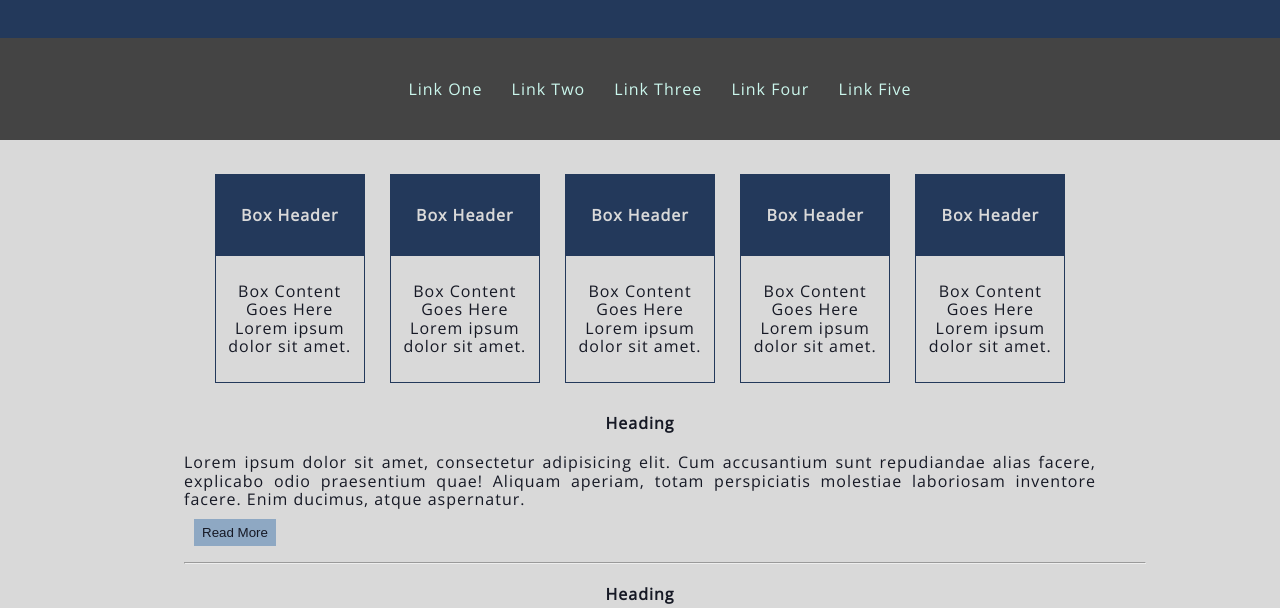
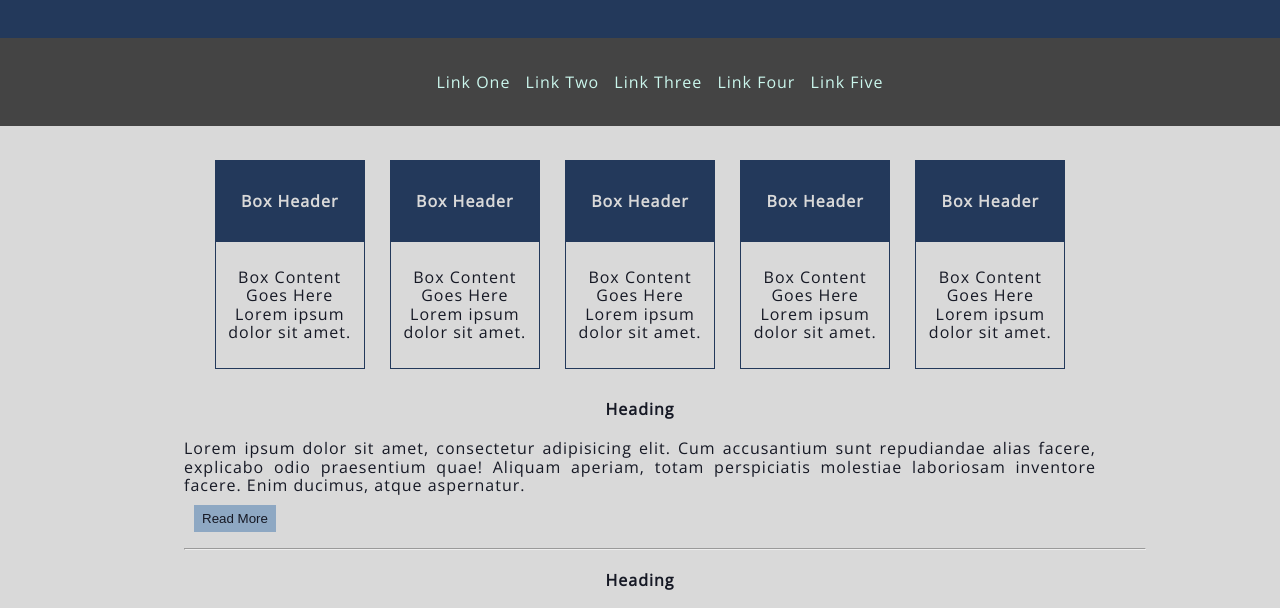
Before and after one commit to migrfx/my-js-playground, a plain HTML site: page index.html in a window 1280 px wide. Shown: the part 122-730 px from the top of the page. Drawn offline with nearby package versions, Linux system fonts and the light colour scheme.

Commit message:
updated styles

```diff
--- a/styles/css/main.css
+++ b/styles/css/main.css
@@ -1,4 +1,3 @@
-/* line 1, ../scss/partials/_grid.scss */
 *,
 *:before,
 *:after {
@@ -6,30 +5,24 @@
   -moz-box-sizing: border-box;
   -webkit-box-sizing: border-box; }
 
-/* line 1, ../scss/partials/_nav.scss */
 nav {
   background: #444;
   color: #d9d9d9;
   margin: 0 auto;
   padding: 14px; }
-  /* line 6, ../scss/partials/_nav.scss */
   nav ul {
     list-style-type: none;
     text-align: center;
     text-decoration: none; }
-    /* line 10, ../scss/partials/_nav.scss */
     nav ul li {
       display: inline-block;
-      margin: 12px; }
-      /* line 13, ../scss/partials/_nav.scss */
+      margin: 5px; }
       nav ul li a {
         text-decoration: none;
         color: #cbf7ed; }
-        /* line 16, ../scss/partials/_nav.scss */
         nav ul li a:hover {
           color: #8ea8c3; }
 
-/* line 1, ../scss/partials/_content.scss */
 body {
   background-color: #d9d9d9;
   color: #161925;
@@ -39,7 +32,6 @@ body {
   margin: 0;
   padding: 0; }
 
-/* line 11, ../scss/partials/_content.scss */
 .main-header {
   background-color: #23395b;
   color: #d9d9d9;
@@ -47,7 +39,6 @@ body {
   padding: 40px;
   text-align: center; }
 
-/* line 19, ../scss/partials/_content.scss */
 .container {
   margin: 0 auto;
   max-width: 960px;
@@ -55,44 +46,36 @@ body {
   text-align: center;
   width: 960px; }
 
-/* line 27, ../scss/partials/_content.scss */
 .box {
   border: 1px solid #23395b;
   display: inline-block;
   margin: 10px;
   text-align: center;
   width: 150px; }
-  /* line 33, ../scss/partials/_content.scss */
   .box-header {
     background-color: #23395b;
     color: #d9d9d9;
     padding: 10px; }
-  /* line 38, ../scss/partials/_content.scss */
   .box-content {
     padding: 10px; }
 
-/* line 43, ../scss/partials/_content.scss */
 .main-footer {
   border-top: 1px solid #161925;
   padding: 40px;
   text-align: center; }
 
-/* line 50, ../scss/partials/_content.scss */
 hr {
   max-width: 960px;
   width: 960px; }
 
-/* line 55, ../scss/partials/_content.scss */
 .paragraphia {
   text-align: justify; }
 
-/* line 59, ../scss/partials/_content.scss */
 .img {
   max-width: 20%;
   height: auto;
   display: inline-block; }
 
-/* line 65, ../scss/partials/_content.scss */
 .btn {
   background-color: #8ea8c3;
   border: 0;
@@ -101,7 +84,6 @@ hr {
   display: block;
   margin: 10px;
   padding: 6px 8px; }
-  /* line 73, ../scss/partials/_content.scss */
   .btn:hover {
     background-color: #819ebc; }
 
```
Also changed, not shown: 1 other file.
